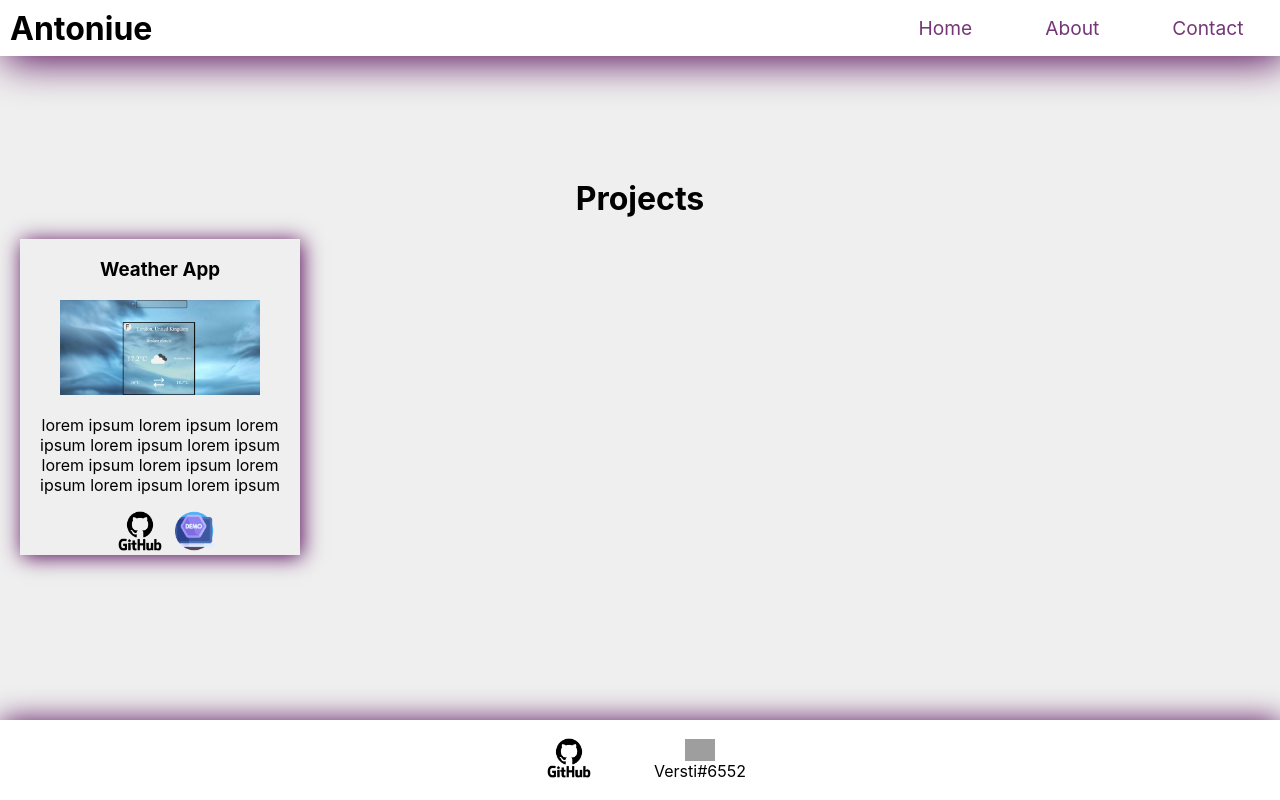
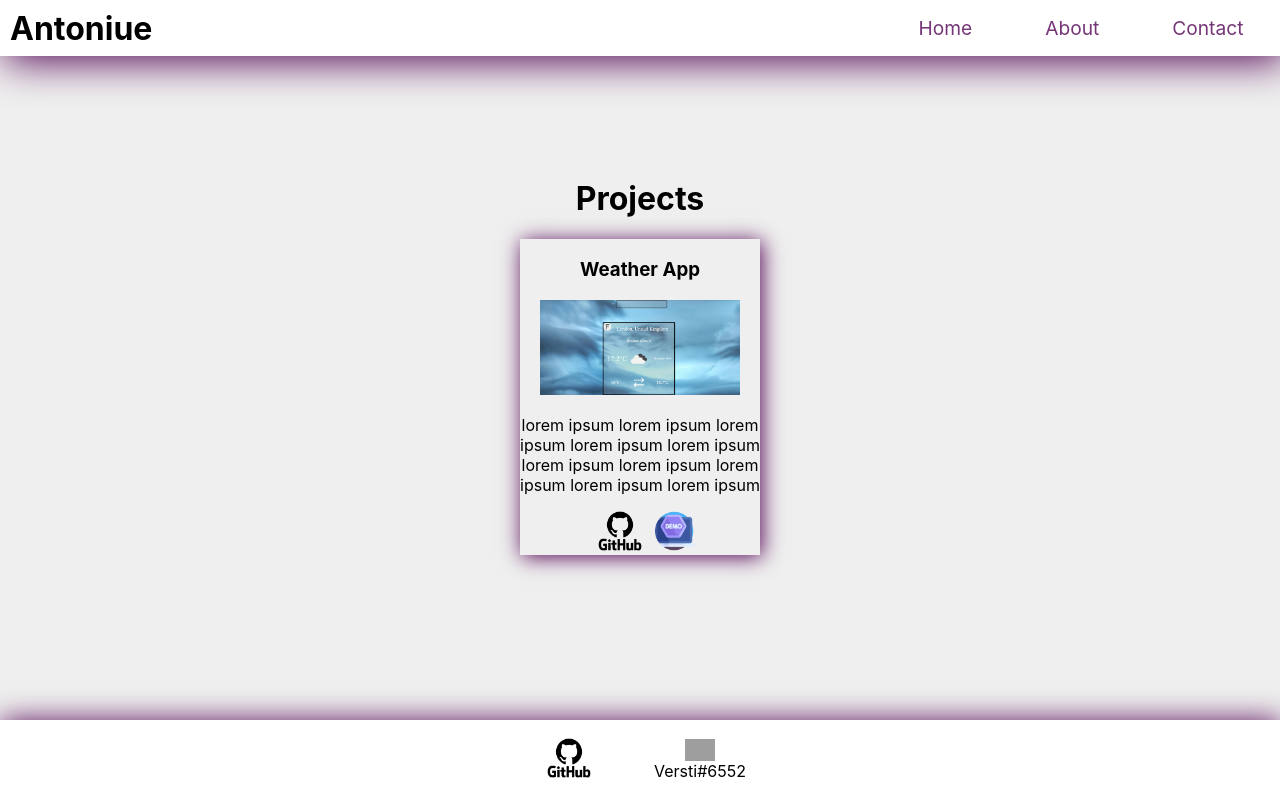
Before and after one commit to Antoniue/portfolio-site, a React (Create React App) app: page /projects in a window 1280 px wide. Built offline with nearby package versions, Linux system fonts and the light colour scheme; grey boxes are pictures that could not be loaded.

Commit message:
switched auto-fill with auto-fit

```diff
--- a/src/components/Projects/Projects.css
+++ b/src/components/Projects/Projects.css
@@ -6,7 +6,8 @@
 }
 .projectsContainer{
     display: grid;
-    grid-template-columns: repeat(auto-fill, minmax(280px, 1fr));
+    grid-template-columns: repeat(auto-fit, 280px);
+    justify-content: center;
 }
 .projectCard{
     box-shadow: 2px 2px 20px rgba(82, 4, 85);
```
